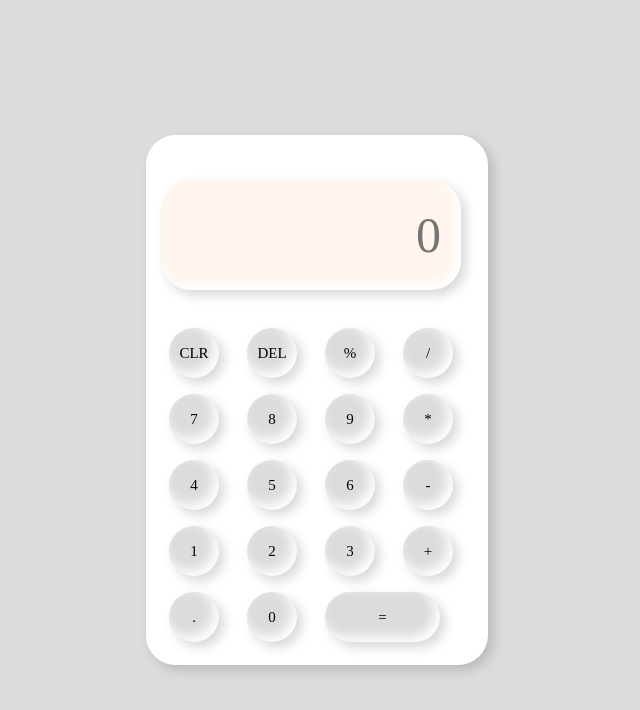
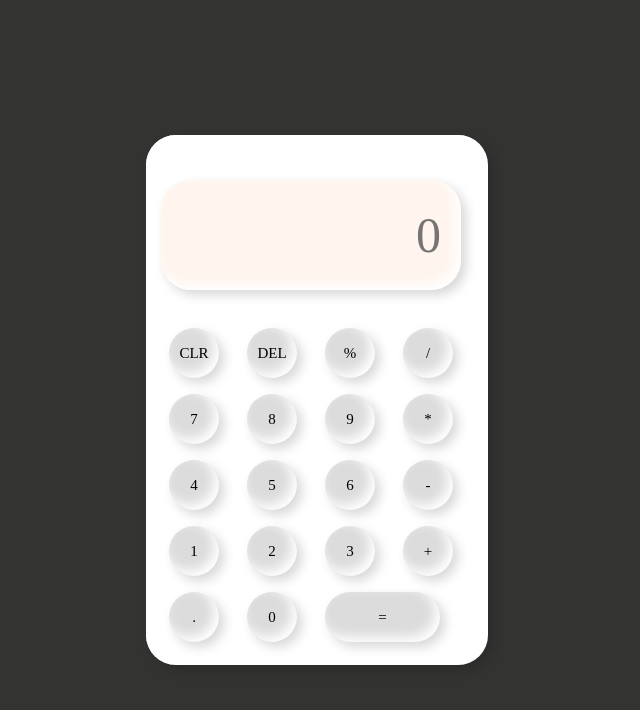
Before and after one commit to SivaranjaniSahadevan07/Simple_Calculator, a plain HTML site: page index.html in a window 1280 px wide. Shown: the whole page, without its empty margins (323-963 px from the left). Drawn offline with Linux system fonts and the light colour scheme.

Commit message:
Update style.css

```diff
--- a/style.css
+++ b/style.css
@@ -1,9 +1,11 @@
 *{
     margin: 0;
     padding: 0;
-    background-color: gainsboro;
     font-family: 'Times New Roman', Times, serif;
     outline: none;
+}
+html{
+    background: #333332;
 }
 .container{
     height: 100vh;
```
